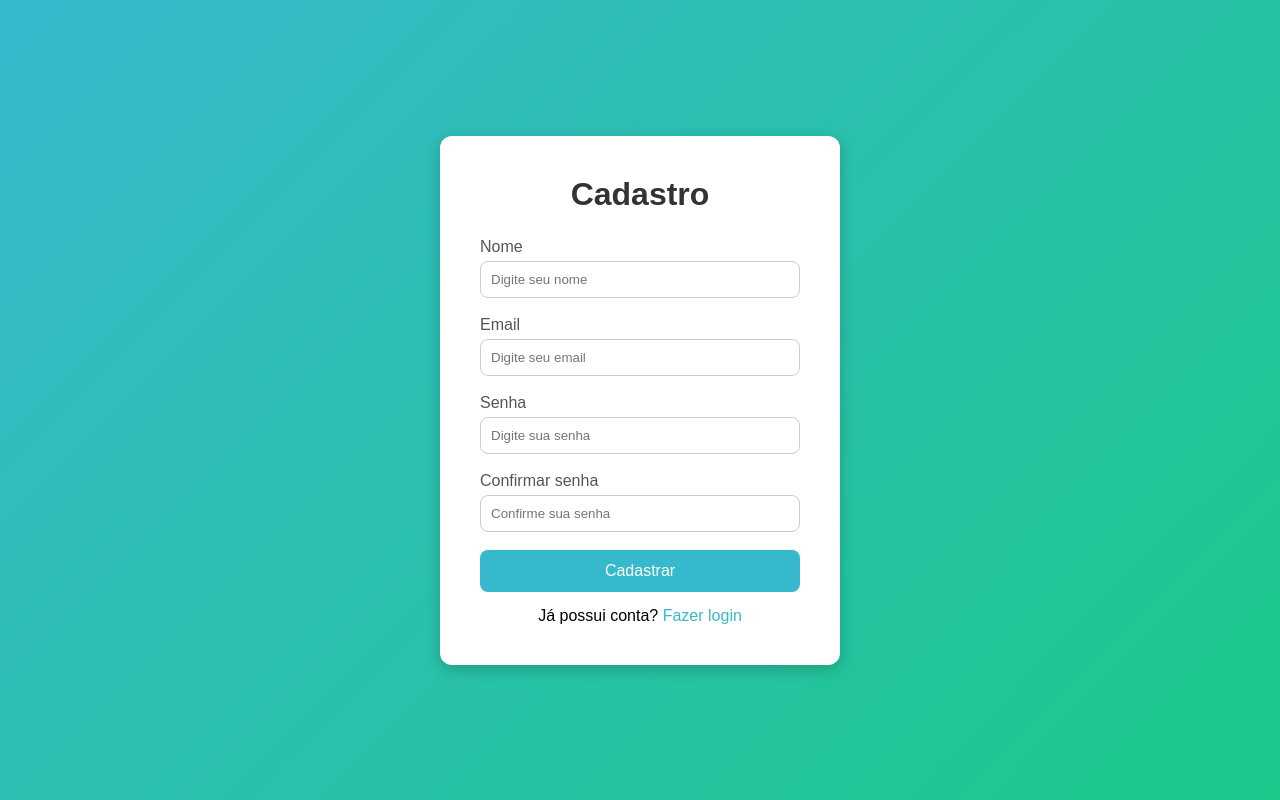
After one commit to jhennycarvalho/webII_jhennyfer, a Django app: template projetoWebII/projeto_web/usuarios/templates/usuarios/cadastro.html in a window 1280 px wide. The commit adds this page. Run offline with Django 5.2, Linux system fonts and the light colour scheme; the template is opened without the code that fills it, so the values that code supplies are empty.

Commit message:
autenticação ok

```diff
--- /dev/null
+++ b/projetoWebII/projeto_web/usuarios/templates/usuarios/cadastro.html
@@ -0,0 +1,126 @@
+<!DOCTYPE html>
+<html lang="pt-br">
+<head>
+    <meta charset="UTF-8">
+    <meta name="viewport" content="width=device-width, initial-scale=1.0">
+    <title>Cadastro de Usuário</title>
+
+    <style>
+        *{
+            margin: 0;
+            padding: 0;
+            box-sizing: border-box;
+            font-family: Arial, Helvetica, sans-serif;
+        }
+
+        body{
+            height: 100vh;
+            display: flex;
+            justify-content: center;
+            align-items: center;
+            background: linear-gradient(135deg, #36b9cc, #1cc88a);
+        }
+
+        .cadastro-container{
+            background-color: white;
+            padding: 40px;
+            width: 400px;
+            border-radius: 12px;
+            box-shadow: 0 4px 15px rgba(0,0,0,0.2);
+        }
+
+        .cadastro-container h1{
+            text-align: center;
+            margin-bottom: 25px;
+            color: #333;
+        }
+
+        .input-group{
+            margin-bottom: 18px;
+        }
+
+        .input-group label{
+            display: block;
+            margin-bottom: 5px;
+            color: #555;
+        }
+
+        .input-group input{
+            width: 100%;
+            padding: 10px;
+            border: 1px solid #ccc;
+            border-radius: 8px;
+            outline: none;
+        }
+
+        .input-group input:focus{
+            border-color: #36b9cc;
+        }
+
+        .btn-cadastro{
+            width: 100%;
+            padding: 12px;
+            border: none;
+            border-radius: 8px;
+            background-color: #36b9cc;
+            color: white;
+            font-size: 16px;
+            cursor: pointer;
+        }
+
+        .btn-cadastro:hover{
+            background-color: #2c9faf;
+        }
+
+        .footer{
+            margin-top: 15px;
+            text-align: center;
+        }
+
+        .footer a{
+            text-decoration: none;
+            color: #36b9cc;
+        }
+    </style>
+</head>
+<body>
+
+    <div class="cadastro-container">
+        <h1>Cadastro</h1>
+
+         <form action="{% url 'cadastro' %}" method="post">
+            {% csrf_token %}
+
+            <div class="input-group">
+                <label>Nome</label>
+                <input type="text" name="nome" placeholder="Digite seu nome">
+            </div>
+
+            <div class="input-group">
+                <label>Email</label>
+                <input type="email" name="email" placeholder="Digite seu email">
+            </div>
+
+            <div class="input-group">
+                <label>Senha</label>
+                <input type="password" name="senha" placeholder="Digite sua senha">
+            </div>
+
+            <div class="input-group">
+                <label>Confirmar senha</label>
+                <input type="password" name="confirmar_senha" placeholder="Confirme sua senha">
+            </div>
+
+            <button type="submit" class="btn-cadastro">
+                Cadastrar
+            </button>
+
+            <div class="footer">
+                <p>Já possui conta? <a href="/">Fazer login</a></p>
+            </div>
+
+        </form>
+    </div>
+
+</body>
+</html>
--- a/projetoWebII/projeto_web/usuarios/urls.py
+++ b/projetoWebII/projeto_web/usuarios/urls.py
@@ -2,5 +2,6 @@ from django.urls import path
 from . import views
 
 urlpatterns = [
-    path('home/', views.home_view, name="home"),
+    path('login/', views.login_view, name='login'),
+    path('cadastro/', views.cadastro_view, name='cadastro'),
 ]
```
Also changed, not shown: projetoWebII/projeto_web/usuarios/templates/usuarios/login.html (+109 -4 lines), projetoWebII/projeto_web/usuarios/views.py (+44 -3 lines), projetoWebII/projeto_web/db.sqlite3.
